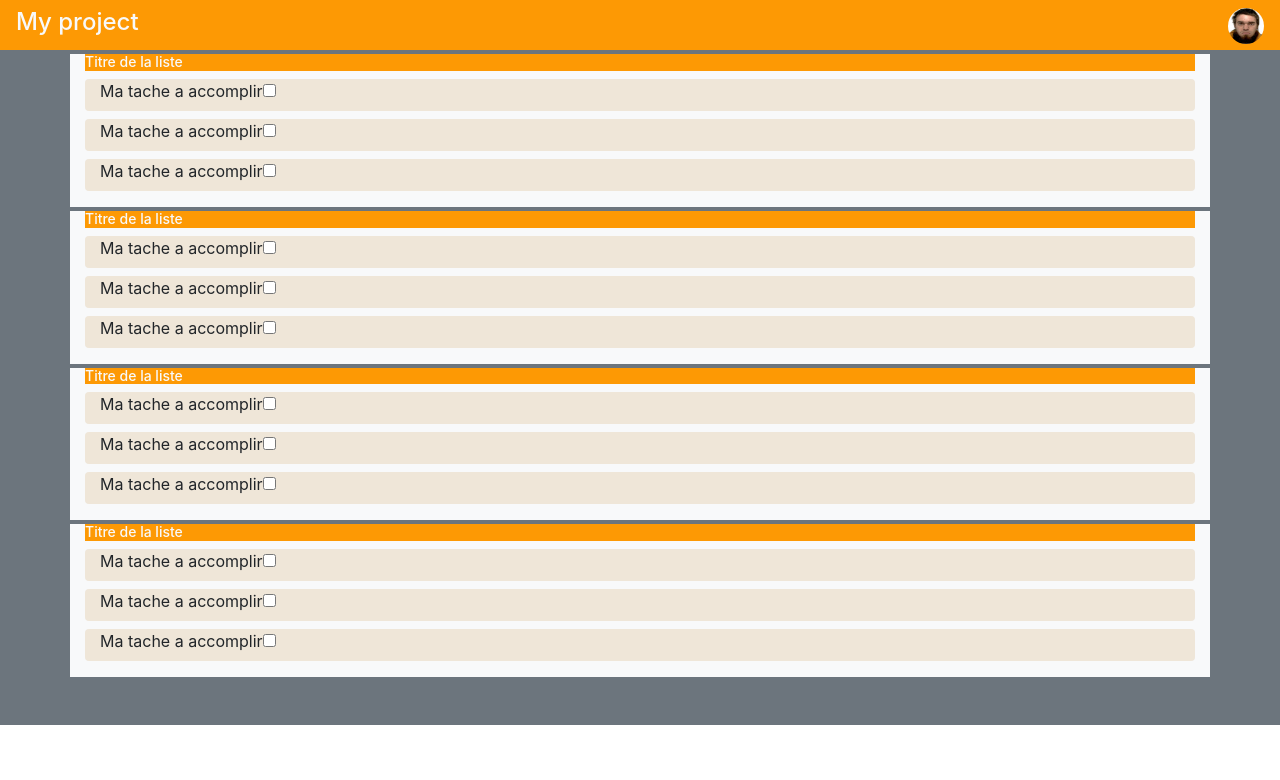
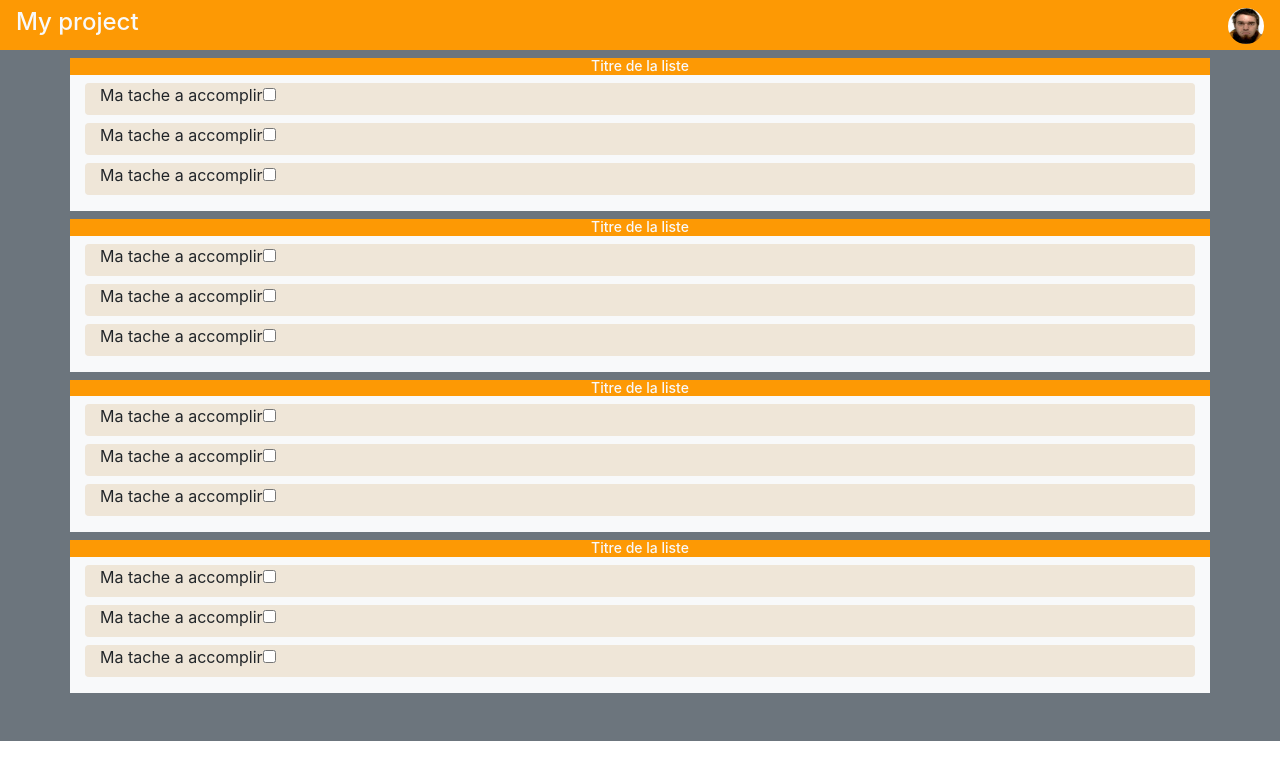
Before and after one commit to brock37/kanban, a Vue app: page /#/ in a window 1280 px wide. Shown: the top 780 px of the page. Built offline with nearby package versions, Linux system fonts and the light colour scheme.

Commit message:
fix sizing and spacing with flex.

```diff
--- a/src/components/taskList.vue
+++ b/src/components/taskList.vue
@@ -1,9 +1,12 @@
 <template lang="html">
-  <div class="container bg-light mx-auto mt-1 pb-2">
-    <h3 class="bg-primary text-light mx-0">{{ title }}</h3>
-    <task></task>
-    <task></task>
-    <task></task>
+  <div class="task-list bg-light container mt-2 pb-2 px-0 mx-auto">
+    <h3 class="bg-primary text-light d-flex justify-content-center align-items-center">{{ title }}</h3>
+    <div class="container">
+      <task></task>
+      <task></task>
+      <task></task>
+    </div>
+
 
   </div>
 
```
